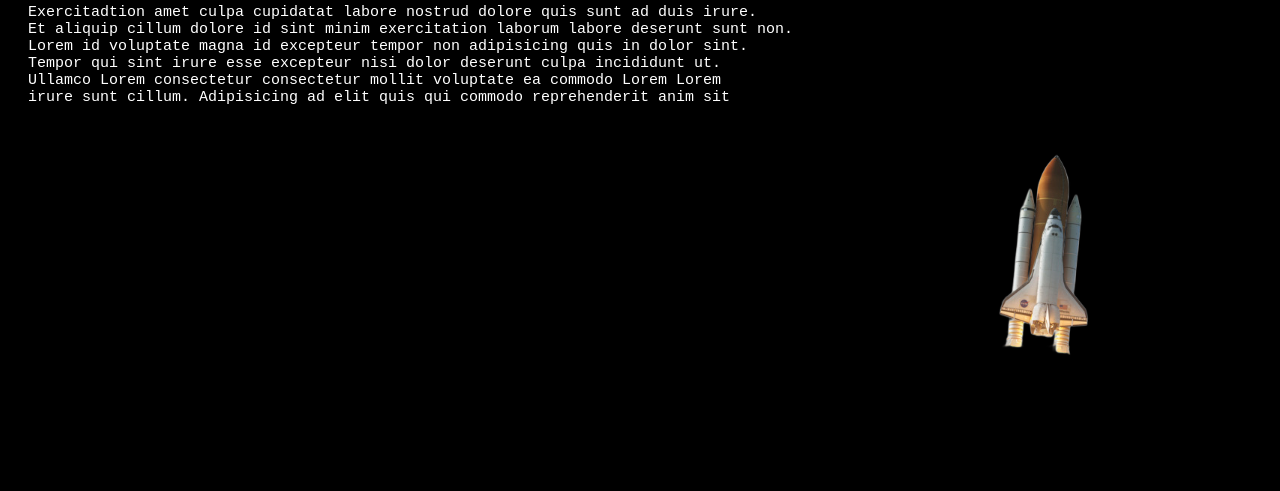
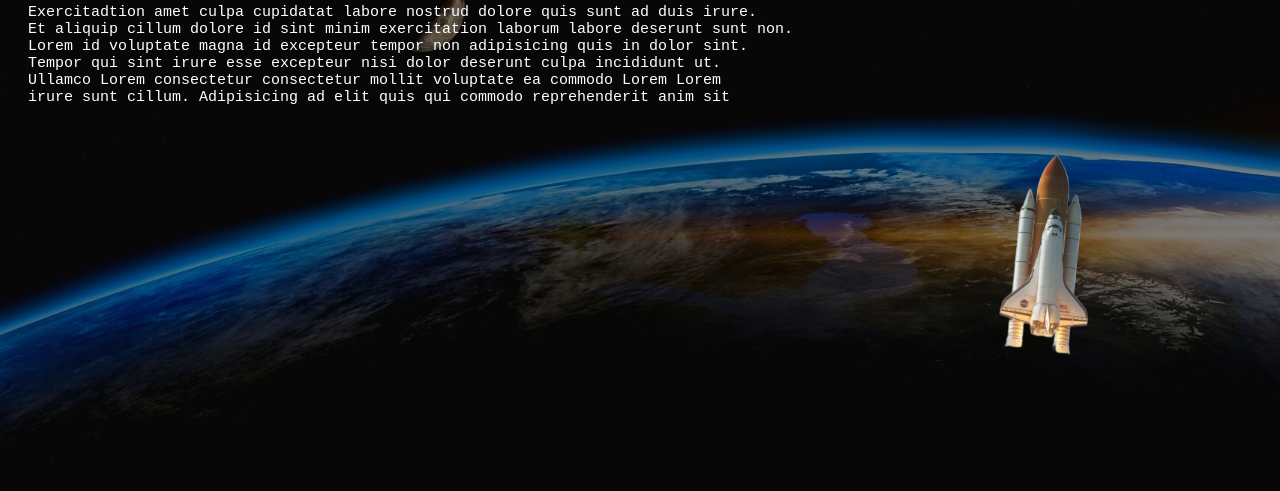
Before and after one commit to DiegoPasaye/spaceX, a plain HTML site: page index.html in a window 1280 px wide. Shown: the part 309-800 px from the top of the page. Drawn offline with Linux system fonts and the light colour scheme.

Commit message:
solucion

```diff
--- a/styles.css
+++ b/styles.css
@@ -1,6 +1,5 @@
 body{
-    background-image: url("/HTML/spaceX/imagenes/fondoEspacio.jpg/");
-    background-color: #000;
+    background-image: url("imagenes/fondoEspacio.jpg");
 }
 #titulo{
     color: #fff;
```
